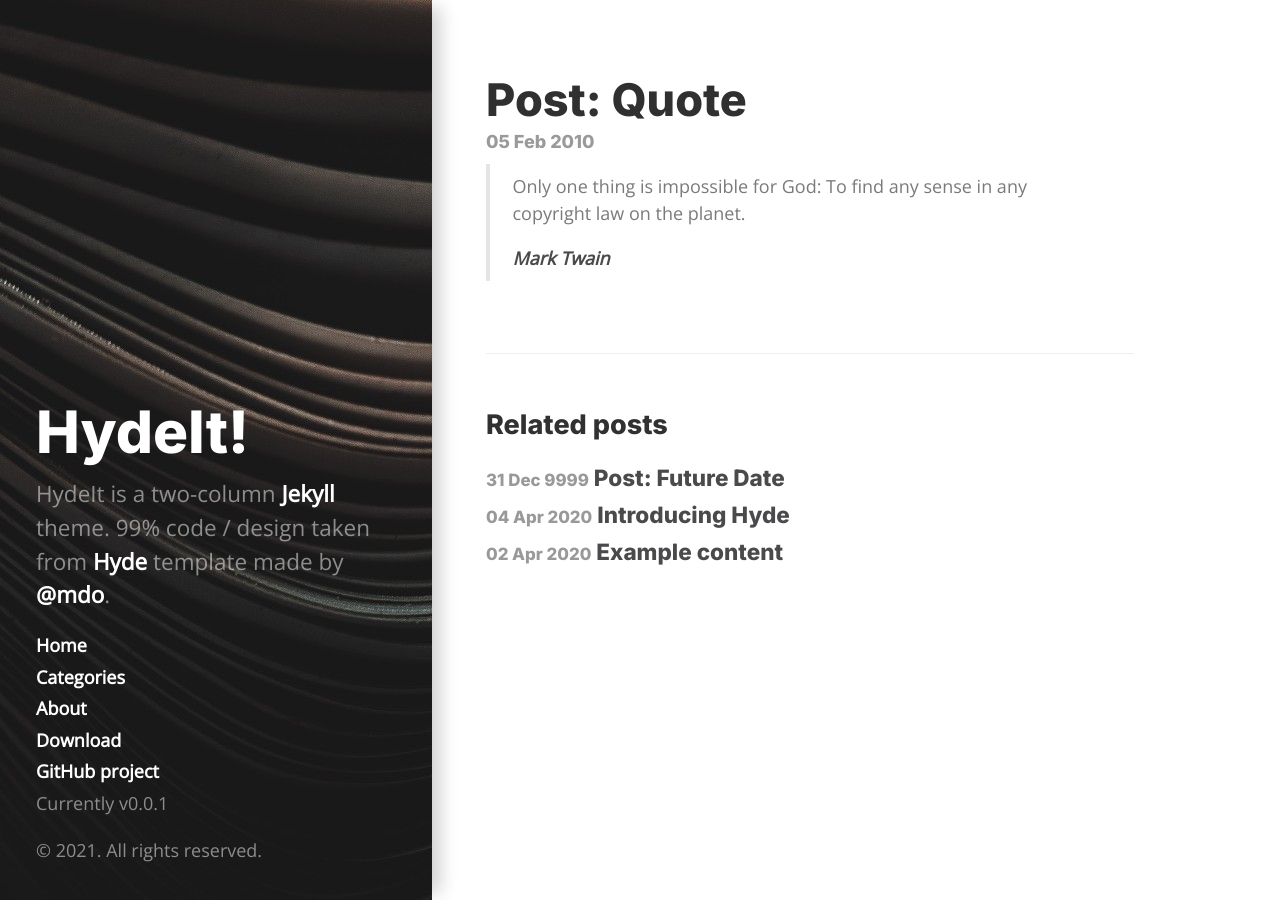
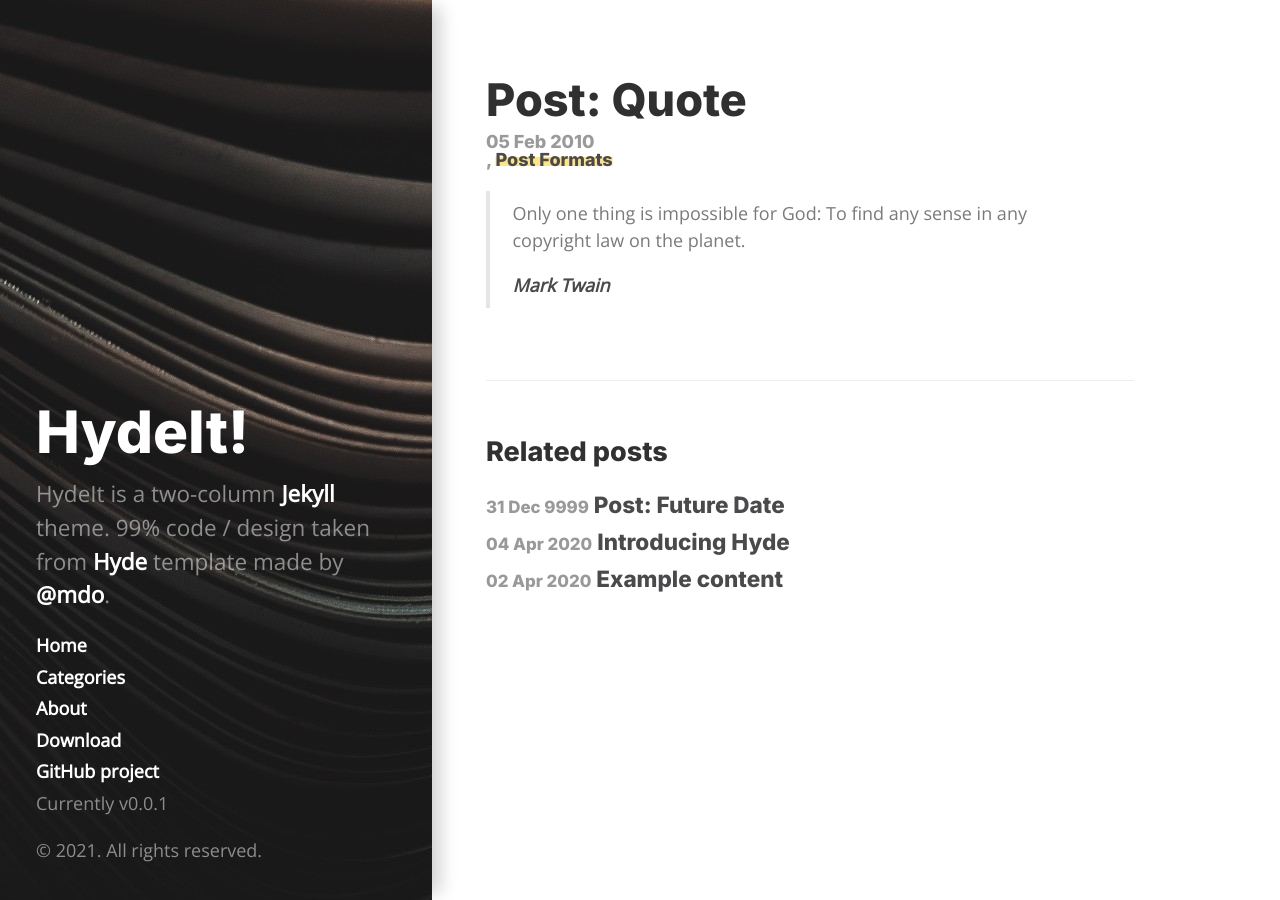
Before and after one commit to manddar/HydeIt, a Jekyll site: the page built from _posts/2010-02-05-post-quote.md, in a window 1280 px wide. Built offline with Jekyll 4.4.1, drawn with Linux system fonts in a browser that asks for light colours.

Commit message:
Fixed categories not shown on post

```diff
--- a/_layouts/post.html
+++ b/_layouts/post.html
@@ -6,7 +6,7 @@ layout: default
   <h1 class="post-title"><a href="{{ page.url }}">{{ page.title }}</a></h1>
   <span class="post-meta">{{ page.date | date_to_string }}
     <span class="post-meta">{{ post.date | date_to_string }}
-      {% for category in post.categories %}
+      {% for category in page.categories %}
        , <a href="{{site.baseurl}}categories.html#{{category}}">{{category}}</a>
       {% endfor %}
     </span>
```
